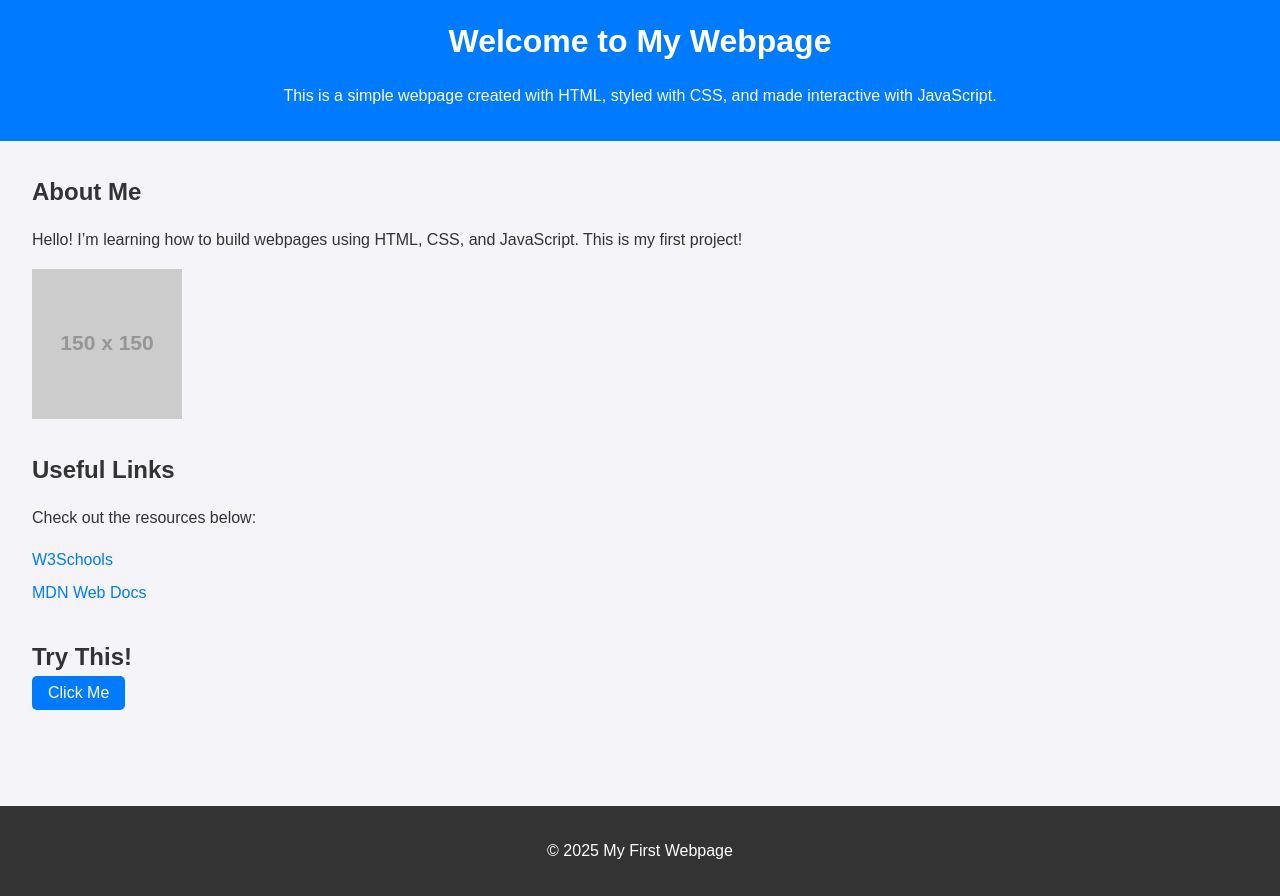
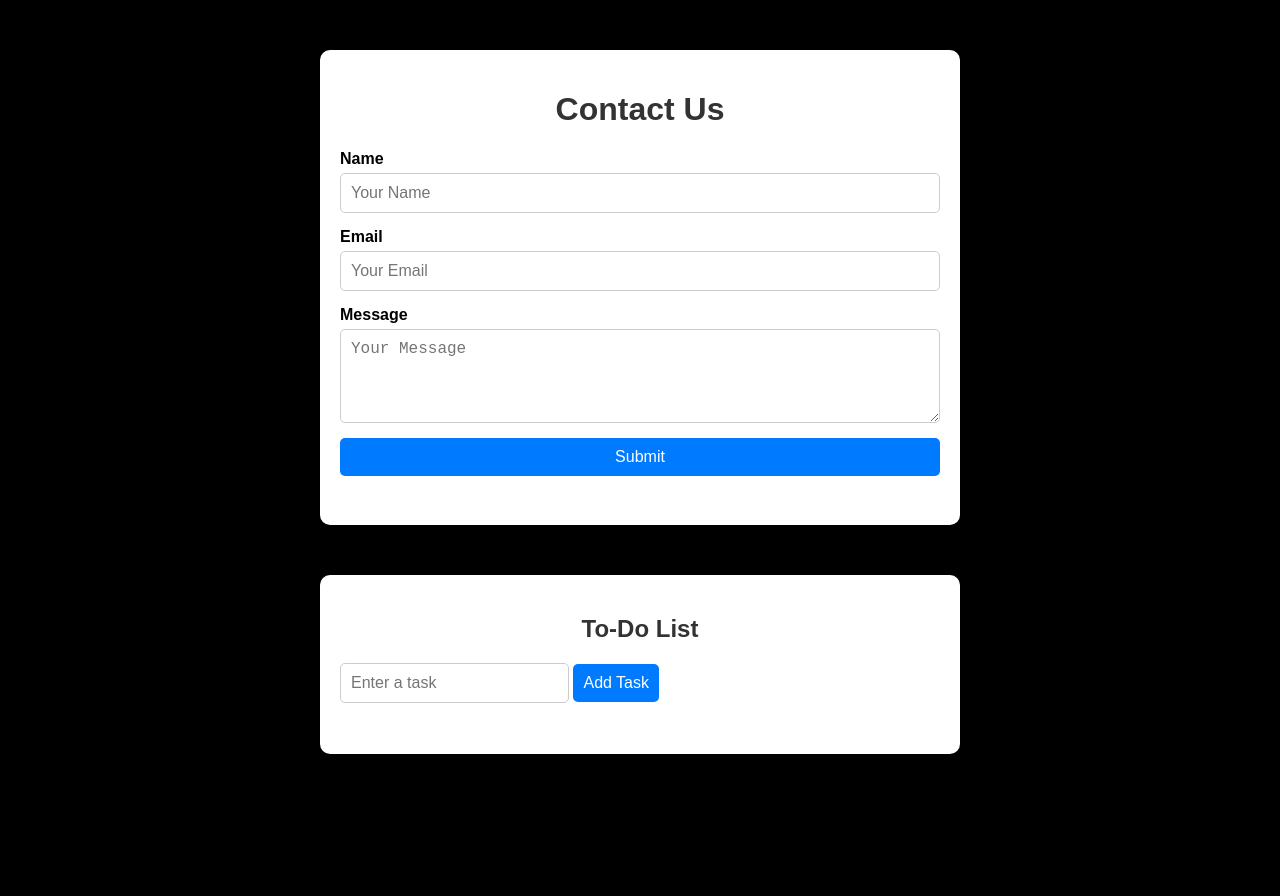
Before and after one commit to Balaji2005-bx/Apex-Planet-Internship, a plain HTML site: page index.html in a window 1280 px wide. After the commit the page ends 804 px from the top, so only its background shows below. Drawn offline with Linux system fonts and the light colour scheme; placeholder pictures from the web are drawn by us.

Commit message:
TASK - 2
This is an task - 2 for Apex Planet Internship

```diff
--- a/index.html
+++ b/index.html
@@ -1,43 +1,36 @@
 <!DOCTYPE html>
 <html lang="en">
 <head>
-    <meta charset="UTF-8">
-    <meta name="viewport" content="width=device-width, initial-scale=1.0">
-    <title>Basic Webpage</title>
-    <link rel="stylesheet" href="styles.css">
+  <meta charset="UTF-8">
+  <meta name="viewport" content="width=device-width, initial-scale=1.0">
+  <title>Contact Form & To-Do List</title>
+  <link rel="stylesheet" href="styles.css">
 </head>
 <body>
-    <header>
-        <h1>Welcome to My Webpage</h1>
-        <p>This is a simple webpage created with HTML, styled with CSS, and made interactive with JavaScript.</p>
-    </header>
+  <!-- Contact Form Section -->
+  <div class="container">
+    <h1>Contact Us</h1>
+    <form id="contactForm">
+      <label for="name">Name</label>
+      <input type="text" id="name" name="name" placeholder="Your Name" required>
+      <label for="email">Email</label>
+      <input type="email" id="email" name="email" placeholder="Your Email" required>
+      <label for="message">Message</label>
+      <textarea id="message" name="message" rows="4" placeholder="Your Message" required></textarea>
+      <button type="submit">Submit</button>
+    </form>
+    <p id="formMessage" class="error"></p>
+  </div>
 
-    <main>
-        <section>
-            <h2>About Me</h2>
-            <p>Hello! I’m learning how to build webpages using HTML, CSS, and JavaScript. This is my first project!</p>
-            <img src="https://via.placeholder.com/150" alt="Placeholder Image">
-        </section>
+  <!-- To-Do List Section -->
+  <div class="container">
+    <h2>To-Do List</h2>
+    <input type="text" id="taskInput" placeholder="Enter a task">
+    <button id="addTaskButton">Add Task</button>
+    <ul id="taskList"></ul>
+  </div>
 
-        <section>
-            <h2>Useful Links</h2>
-            <p>Check out the resources below:</p>
-            <ul>
-                <li><a href="https://www.w3schools.com" target="_blank">W3Schools</a></li>
-                <li><a href="https://developer.mozilla.org" target="_blank">MDN Web Docs</a></li>
-            </ul>
-        </section>
-
-        <section>
-            <h2>Try This!</h2>
-            <button id="alertButton">Click Me</button>
-        </section>
-    </main>
-
-    <footer>
-        <p>© 2025 My First Webpage</p>
-    </footer>
-
-    <script src="script.js"></script>
+  <!-- Linking JavaScript File -->
+  <script src="script.js"></script>
 </body>
 </html>
--- a/script.js
+++ b/script.js
@@ -1,4 +1,52 @@
+// Contact Form Validation
+document.getElementById('contactForm').addEventListener('submit', function (event) {
+  event.preventDefault();
 
-document.getElementById('alertButton').addEventListener('click', () => {
-    alert('You clicked the button! This is a JavaScript alert.');
+  const name = document.getElementById('name').value.trim();
+  const email = document.getElementById('email').value.trim();
+  const message = document.getElementById('message').value.trim();
+  const formMessage = document.getElementById('formMessage');
+
+  let isValid = true;
+
+  if (name === "") {
+    formMessage.textContent = "Name is required.";
+    isValid = false;
+  } else if (!/^[a-zA-Z ]+$/.test(name)) {
+    formMessage.textContent = "Name can only contain letters and spaces.";
+    isValid = false;
+  } else if (!/^\S+@\S+\.\S+$/.test(email)) {
+    formMessage.textContent = "Please enter a valid email address.";
+    isValid = false;
+  } else if (message === "") {
+    formMessage.textContent = "Message is required.";
+    isValid = false;
+  }
+
+  if (isValid) {
+    formMessage.textContent = "Thank you for reaching out. We'll get back to you soon.";
+    formMessage.style.color = "green";
+    this.reset();
+  }
 });
+
+// To-Do List Functionality
+document.getElementById('addTaskButton').addEventListener('click', function () {
+  const taskInput = document.getElementById('taskInput');
+  const taskList = document.getElementById('taskList');
+
+  if (taskInput.value.trim() !== "") {
+    const li = document.createElement('li');
+    li.textContent = taskInput.value;
+
+    const deleteBtn = document.createElement('button');
+    deleteBtn.textContent = "Delete";
+    deleteBtn.addEventListener('click', function () {
+      taskList.removeChild(li);
+    });
+
+    li.appendChild(deleteBtn);
+    taskList.appendChild(li);
+    taskInput.value = "";
+  }
+});
--- a/styles.css
+++ b/styles.css
@@ -1,76 +1,85 @@
-/* styles.css */
-
+/* General Styles */
 body {
-    font-family: Arial, sans-serif;
-    line-height: 1.6;
-    margin: 0;
-    padding: 0;
-    background-color: #f4f4f9;
-    color: #333;
+  font-family: Arial, sans-serif;
+  margin: 0;
+  padding: 0;
+  background-color: #000000;
 }
 
-header {
-    background-color: #007bff;
-    color: white;
-    padding: 1em;
-    text-align: center;
+.container {
+  max-width: 600px;
+  margin: 50px auto;
+  background: #fff;
+  padding: 20px;
+  box-shadow: 0 4px 6px rgba(0, 0, 0, 0.1);
+  border-radius: 10px;
 }
 
+/* Contact Form Styles */
 h1, h2 {
-    margin: 0;
+  text-align: center;
+  color: #333;
 }
 
-main {
-    padding: 2em;
+form {
+  display: flex;
+  flex-direction: column;
 }
 
-section {
-    margin-bottom: 2em;
+label {
+  margin-bottom: 5px;
+  font-weight: bold;
 }
 
-img {
-    max-width: 100%;
-    height: auto;
-    display: block;
-    margin: 1em 0;
-}
-
-ul {
-    list-style-type: none;
-    padding: 0;
-}
-
-ul li {
-    margin: 0.5em 0;
-}
-
-a {
-    color: #007bff;
-    text-decoration: none;
-}
-
-a:hover {
-    text-decoration: underline;
+input, textarea, button {
+  margin-bottom: 15px;
+  padding: 10px;
+  font-size: 1rem;
+  border: 1px solid #ccc;
+  border-radius: 5px;
 }
 
 button {
-    background-color: #007bff;
-    color: white;
-    border: none;
-    padding: 0.5em 1em;
-    cursor: pointer;
-    font-size: 1em;
-    border-radius: 5px;
+  background-color: #007bff;
+  color: white;
+  border: none;
+  cursor: pointer;
 }
 
 button:hover {
-    background-color: #0056b3;
+  background-color: #0056b3;
 }
 
-footer {
-    background-color: #333;
-    color: white;
-    text-align: center;
-    padding: 1em 0;
-    margin-top: 2em;
+.error {
+  color: red;
+  font-size: 0.9rem;
 }
+
+/* To-Do List Styles */
+#taskList {
+  list-style: none;
+  padding: 0;
+}
+
+#taskList li {
+  display: flex;
+  justify-content: space-between;
+  align-items: center;
+  margin-bottom: 10px;
+  padding: 10px;
+  background-color: #f0f0f0;
+  border-radius: 5px;
+}
+
+#taskList li button {
+  background-color: #ff4d4d;
+  color: white;
+  border: none;
+  border-radius: 5px;
+  padding: 5px 10px;
+  cursor: pointer;
+}
+
+#taskList li button:hover {
+  background-color: #cc0000;
+}
```
